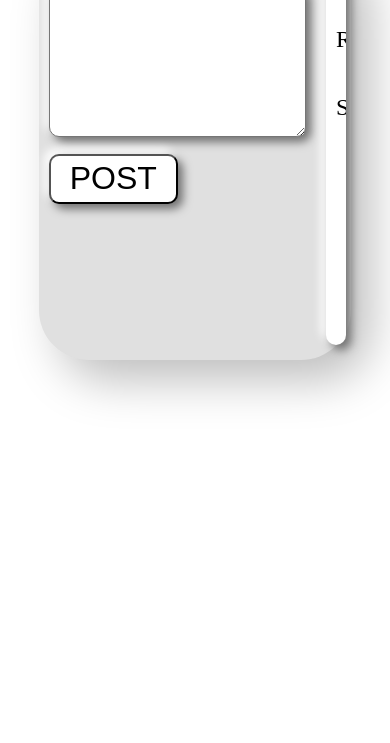
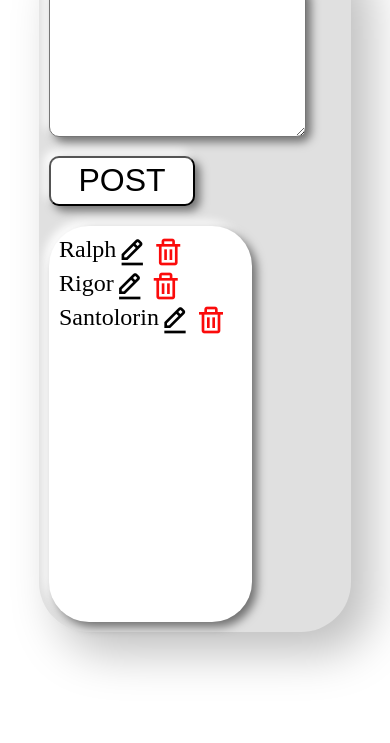
Before and after one commit to ralphfromthesky/crud, a plain HTML site: page index.html in a window 390 px wide. Shown: the part 101-844 px from the top of the page. Drawn offline with nearby package versions, Linux system fonts and the light colour scheme.

Commit message:
updated
first

```diff
--- a/index.html
+++ b/index.html
@@ -19,7 +19,6 @@
 
     .main {
         margin: 10%;
-        height: 50vh;
         width: 80vw;
         display: flex;
         align-content: center;
@@ -108,6 +107,13 @@
     p {
         font-size: 1.5rem;
     }
+
+    @media screen and (max-width: 600px ) {
+        .main {
+            display: flex;
+            flex-direction: column;
+        }
+    }
 </style>
 
 <body>
@@ -123,6 +129,7 @@
             </form>
 
         </div>
+
         <div class="rights" id="rights">
             <div class="right" id="right">
                 <p>Ralph</p>
```
